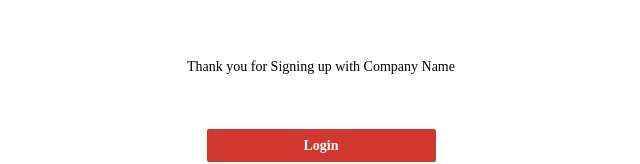
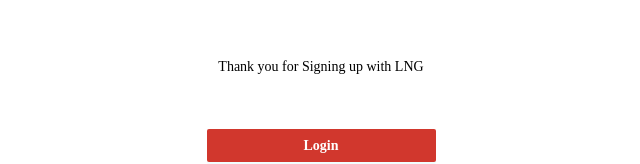
Before and after one commit to Zahir-Abbas-developer/gasapp, a React (Create React App) app: page /confirmation-signup in a window 1280 px wide. Shown: the part 295-459 px from the top of the page, without its empty margins (319-959 px from the left). Built offline with nearby package versions, Linux system fonts and the light colour scheme.

Commit message:
#commit updated code

```diff
--- a/src/components/SignUpConfirmation/SignUpConfirmation.tsx
+++ b/src/components/SignUpConfirmation/SignUpConfirmation.tsx
@@ -10,7 +10,7 @@ const ConfirmationSignUp = () => {
         <img src={confirmationImgae} height={176}  width={176}/>
         </Col>
         <Col xs={24} style={{textAlign:"center",marginTop:"40px"}} >
-        <p>Thank you for Signing up with Company Name</p>
+        <p>Thank you for Signing up with LNG</p>
         </Col>
         <Col xs={24} style={{textAlign:"center",marginTop:"40px"}} >
        <Link to="/login">
```
